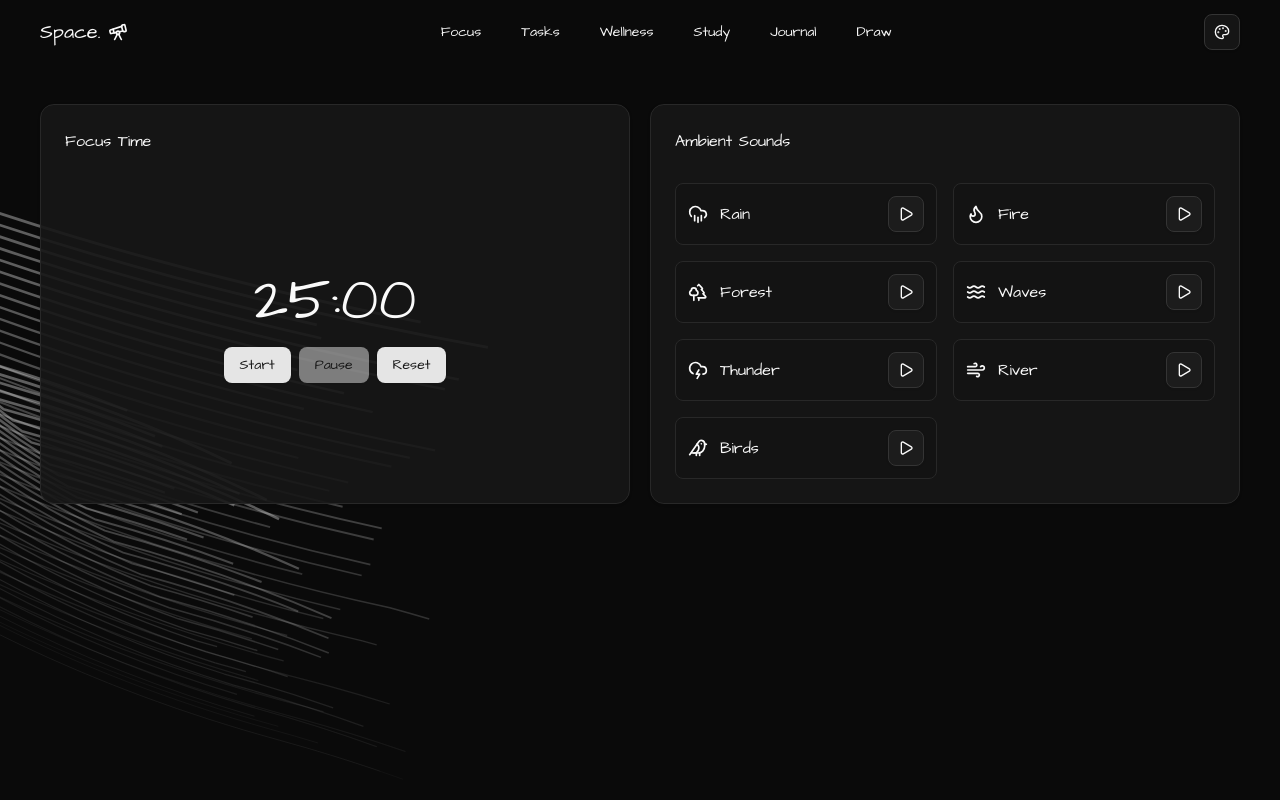
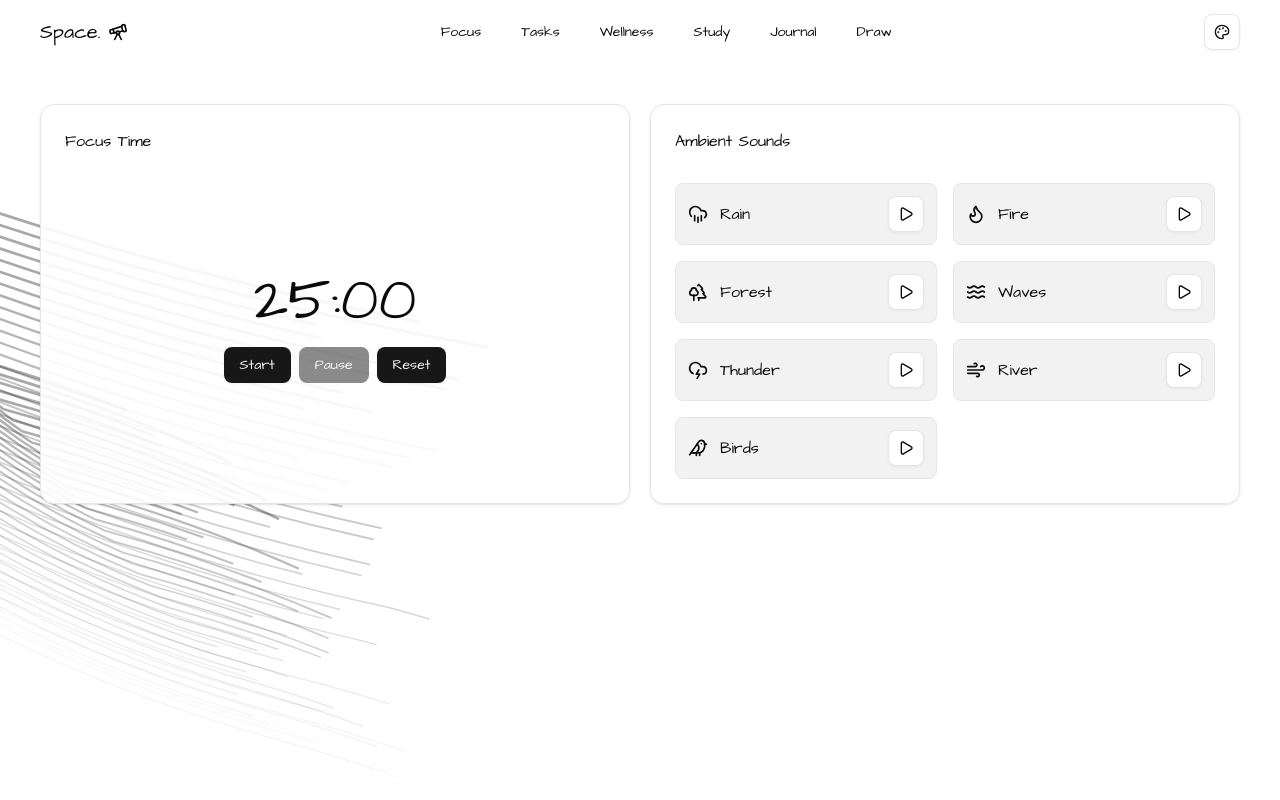
Before and after one commit to RishiTiwari-18/Space., a Next.js app: page / in a window 1280 px wide. Built offline with nearby package versions, Linux system fonts and the light colour scheme.

Commit message:
added another sound and fixed the them setting

```diff
--- a/app/layout.tsx
+++ b/app/layout.tsx
@@ -4,6 +4,9 @@ import { ThemeProvider } from "@/components/theme-provider";
 import { Architects_Daughter } from "next/font/google";
 import Navigation from "@/components/navigation";
 import { BackgroundPaths } from "@/components/ui/background-paths";
+import { Card, CardContent } from "@/components/ui/card";
+import { Bird, CloudLightning, CloudRain, Flame, Trees, Waves, Wind } from "lucide-react";
+import { Button } from "@/components/ui/button";
 
 const architectsDaughter = Architects_Daughter({
   subsets: ["latin"],
@@ -22,6 +25,17 @@ export default function RootLayout({
 }: Readonly<{
   children: React.ReactNode;
 }>) {
+
+  // const ambientSoundsData = [
+  //   { name: 'Rain', src: '/audio/rain.mp3', icon: CloudRain },
+  //   { name: 'Fire', src: '/audio/fire.mp3', icon: Flame },
+  //   { name: 'Forest', src: '/audio/forest.mp3', icon: Trees },
+  //   { name: 'Waves', src: '/audio/waves.mp3', icon: Waves },
+  //   { name: 'Thunder', src: '/audio/thunder.mp3', icon: CloudLightning },
+  //   { name: 'River', src: '/audio/river.mp3', icon: Wind },
+  //   { name: 'Birds', src: '/audio/birds.mp3', icon: Bird },
+  // ];
+
   return (
     <html lang="en" className="dark" suppressHydrationWarning>
       <body
@@ -30,8 +44,8 @@ export default function RootLayout({
       >
         <ThemeProvider
           attribute="class"
-          defaultTheme="dark"
-          enableSystem={false}
+          defaultTheme="system"
+          enableSystem
           disableTransitionOnChange
         >
           {/* Fixed background component */}
@@ -43,6 +57,15 @@ export default function RootLayout({
             <Navigation />
             {children}
           </div>
+          {/* <div className="fixed bottom-4 right-4 z-50">
+            <Card className="">
+              <CardContent className=" flex gap-3">
+                {ambientSoundsData.map((item, index) => (
+                <Button key={index} variant="outline" size="icon" > <item.icon size={20}/></Button>
+                ))}
+              </CardContent>
+            </Card>
+          </div> */}
         </ThemeProvider>
       </body>
     </html>
--- a/components/navigation.tsx
+++ b/components/navigation.tsx
@@ -13,6 +13,7 @@ import {
   SheetTrigger,
 } from "./ui/sheet";
 import { ThemeSelector } from "./theme-selector";
+import { useTheme } from "@/lib/use-theme";
 
 const navLinks = [
   { href: "/", text: "Focus" },
@@ -27,6 +28,7 @@ const navLinks = [
 
 
 export default function Navigation() {
+  useTheme();
 
   return (
     <div className="flex justify-between items-center h-16 px-10">
--- a/components/pomodoro.tsx
+++ b/components/pomodoro.tsx
@@ -19,6 +19,7 @@ export default function Pomodoro() {
   const [secondsLeft, setSecondsLeft] = useState(duration * 60);
   const [isRunning, setIsRunning] = useState(false);
   const intervalRef = useRef<NodeJS.Timeout | null>(null);
+  const audioRef = useRef<HTMLAudioElement | null>(null);
 
   // Sync timer when duration changes (if not running)
   useEffect(() => {
@@ -32,6 +33,11 @@ export default function Pomodoro() {
         setSecondsLeft((prev) => {
           if (prev > 0) return prev - 1;
           setIsRunning(false);
+          // Play sound when timer completes
+          if (audioRef.current) {
+            audioRef.current.currentTime = 0;
+            audioRef.current.play();
+          }
           return 0;
         });
       }, 1000);
@@ -124,6 +130,7 @@ export default function Pomodoro() {
           </Button>
           <Button onClick={handleReset}>Reset</Button>
         </div>
+        <audio ref={audioRef} src="/audio/complete.mp3" preload="auto" />
       </CardContent>
     </Card>
   );
```
Also changed, not shown: 1 other file (tests, documents, lock files or other folders).
